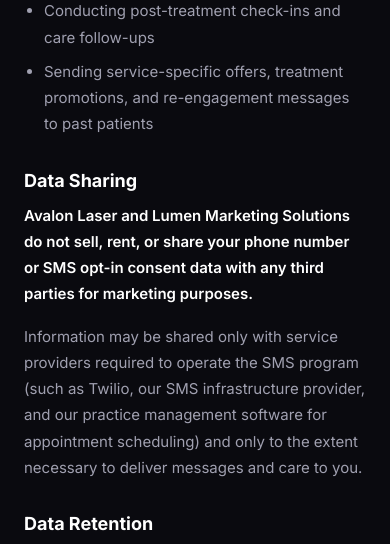
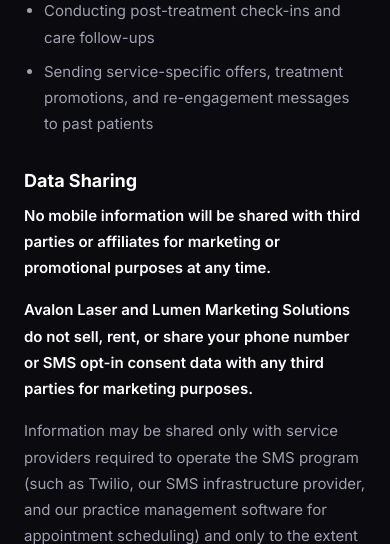
Before and after one commit to lumenmarketingsolutions/Lumen-coming-soon, a Flask app: page /avalon/sms-privacy in a window 390 px wide. Shown: the part 1197-1741 px from the top of the page. Run offline with Flask 3, Linux system fonts and the light colour scheme; some libraries are stand-ins or nearby versions.

Commit message:
Avalon SMS privacy: add canonical Twilio "no mobile information" line
Twilio A2P reviewer keyword-matches on the exact phrase "No mobile
information will be shared with third parties/affiliates for marketing
or promotional purposes." Added as the first line of Data Sharing
so the new campaign submission passes the keyword check; keep the
existing broader sentence too so the policy stays readable.

```diff
--- a/templates/avalon_sms_privacy.html
+++ b/templates/avalon_sms_privacy.html
@@ -51,6 +51,7 @@
 </ul>
 
 <h2>Data Sharing</h2>
+<p><strong>No mobile information will be shared with third parties or affiliates for marketing or promotional purposes at any time.</strong></p>
 <p><strong>Avalon Laser and Lumen Marketing Solutions do not sell, rent, or share your phone number or SMS opt-in consent data with any third parties for marketing purposes.</strong></p>
 <p>Information may be shared only with service providers required to operate the SMS program (such as Twilio, our SMS infrastructure provider, and our practice management software for appointment scheduling) and only to the extent necessary to deliver messages and care to you.</p>
 
```
